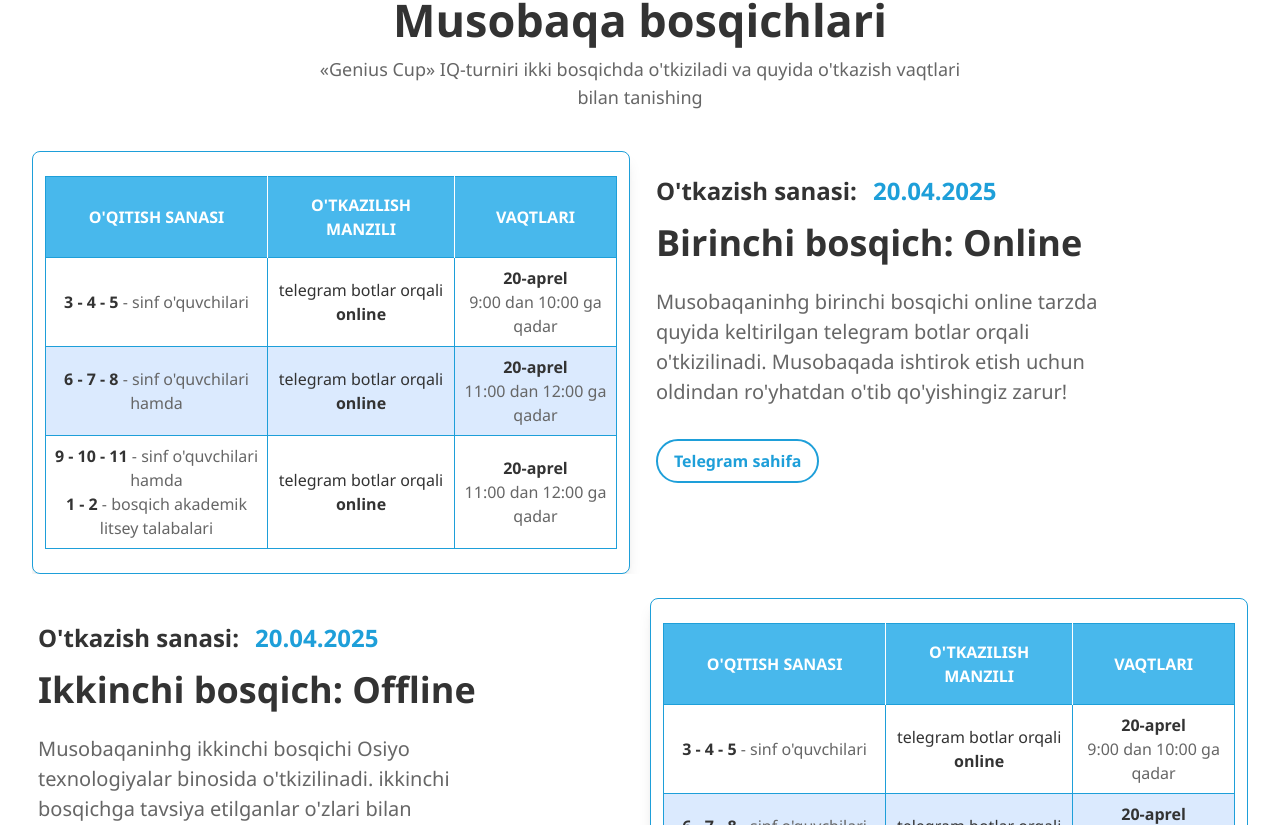
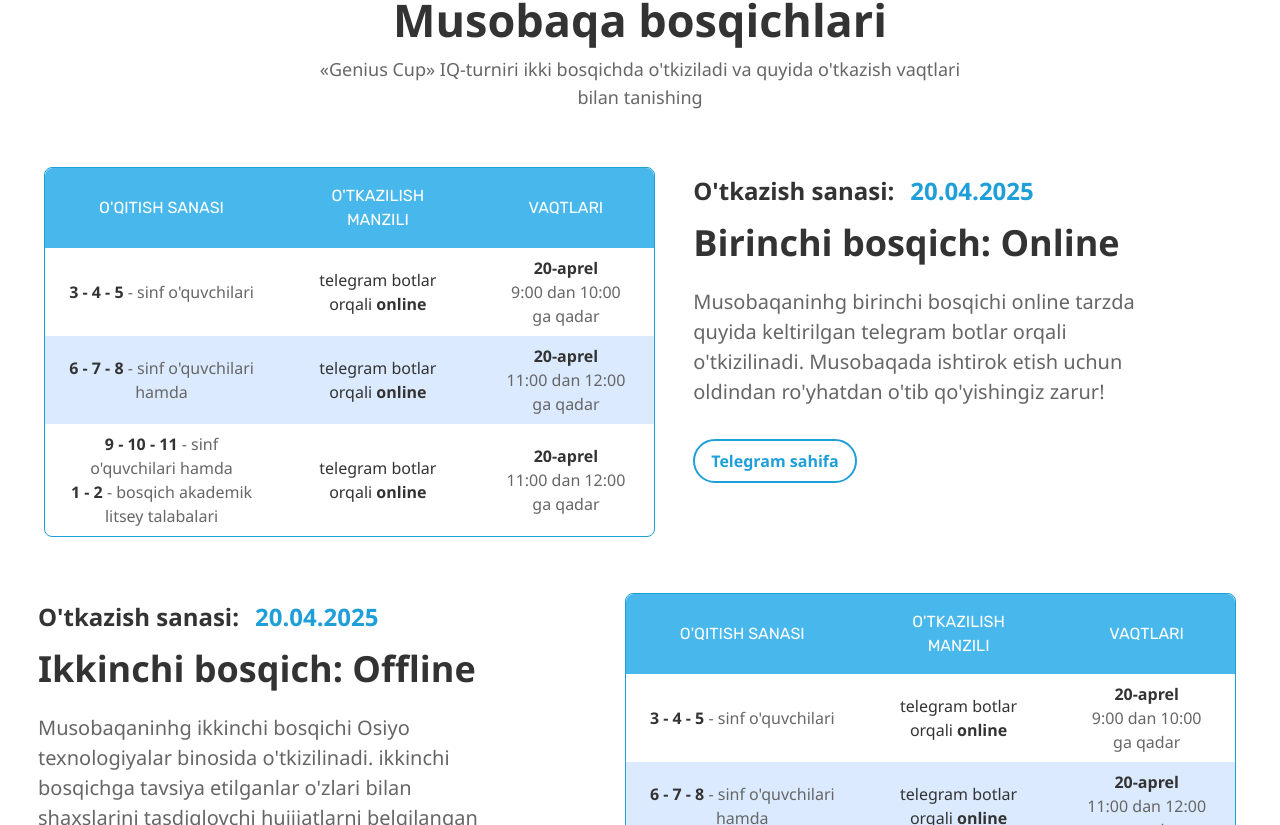
Before and after one commit to alienorar/Genius-Cup, a React (Vite) app: page / in a window 1280 px wide. Shown: the part 2155-2980 px from the top of the page. Built offline with nearby package versions, Linux system fonts and the light colour scheme.

Commit message:
breadcrumb added

```diff
--- a/src/modules/home/index.tsx
+++ b/src/modules/home/index.tsx
@@ -6,7 +6,7 @@
 import EventsCard from "../../assets/image_2025-03-06_15-45-23.png"
 import SwiperCarousel from "../../components/carousel";
 import { motion } from "framer-motion";
-import { FaUser} from "react-icons/fa";
+import { FaUser } from "react-icons/fa";
 import { useEffect, useState } from "react";
 import { Link } from "react-router-dom";
 import Hat from "../../assets/hat.png"
@@ -56,19 +56,19 @@
   const blogs = [
     {
       date: "May 15, 2019",
-      imageSrc:NewsCard,
+      imageSrc: NewsCard,
       title: "Highlight some of the fundraising",
       author: "James Smith",
     },
     {
       date: "Jun 20, 2019",
-      imageSrc:NewsCard,
+      imageSrc: NewsCard,
       title: "Charity Law & Regulation and Social Enterprise",
       author: "James Smith",
     },
     {
       date: "Aug 25, 2019",
-      imageSrc:NewsCard,
+      imageSrc: NewsCard,
       title: "Highlight some of the fundraising",
       author: "James Smith",
     },
@@ -235,36 +235,36 @@
                   } bg-white overflow-hidden`}
               >
                 {/* Image Section */}
-                <div className="w-full md:w-1/2">
+                <div className="w-full md:w-[690px]">
                   <div className="flex items-center justify-center ">
-                <div className="border  border-[#1E9FD9] bg-white shadow-lg rounded-lg overflow-hidden py-6 px-3">
+                    <div className=" bg-white rounded-lg overflow-hidden py-4 px-3">
                       {/* Table */}
-  <table className=" table-auto min-h-[40vh] rounded-lg">
+                    <div className="border border-[#1E9FD9] rounded-lg">
+                    <table className="table-fixed min-h-[40vh] rounded-lg">
                         {/* Header */}
                         <thead>
-      <tr className="bg-[#48b8ec] text-white text-center font-mono font-stretch-condensed font-semibold test-title border border-[#1E9FD9] rounded-lg ">
-        <th className="py-4 px-3 text-[16px] border-r border-white">O'QITISH SANASI</th>
-        <th className="py-4 px-3 text-[16px] border-r border-white">O'TKAZILISH MANZILI</th>
-        <th className="py-4 px-3 text-[16px]">VAQTLARI</th>
+                          <tr className="bg-[#48b8ec] text-white text-center font-mono font-stretch-condensed font-semibold test-title rounded-lg ">
+                            <th className="py-4 px-6 text-[16px]  font-[400] rounded-tl-lg  test-title border-white">O'QITISH SANASI</th>
+                            <th className="py-4 px-6 text-[16px]  test-title font-[400] border-white">O'TKAZILISH MANZILI</th>
+                            <th className="py-4 px-6 text-[16px] test-title rounded-tr-lg font-[400]">VAQTLARI</th>
                           </tr>
                         </thead>
                         {/* Body */}
-    <tbody className="rounded-lg">
+                        <tbody>
                           {table_data.map((row, index) => (
                             <tr
                               key={row.id}
-          className={`border border-[#1E9FD9] ${
-            index === 1 ? "bg-blue-100  hover:bg-blue-200 transition" : "bg-white  hover:bg-blue-100 transition"
+                              className={`${index === 1 ? "bg-blue-100  hover:bg-blue-200 transition" : "bg-transparent  hover:bg-blue-100 h-[50px] transition"
                                 }`}
                             >
-          <td className="py-2 px-2 text-[#333] text-[16px] border-r lowercase  border-[#1E9FD9]">
+                              <td className="py-2 px-6 text-[#333] text-[16px] lowercase  ">
                                 <span className="text-[#666]">{row.grade}</span>
                               </td>
-          <td className="py-2 px-2 text-[#333]  lowercase  text-[16px] border-r border-[#1E9FD9]">
+                              <td className="py-2 px-6 text-[#333]  lowercase  text-[16px]">
                                 {row.location}
                                 <span className="font-semibold text-[#333]">ONLINE</span>
                               </td>
-          <td className="py-2 px-2 text-[#666]   lowercase text-[16px]">
+                              <td className="py-2 px-6 text-[#666]   lowercase text-[16px]">
                                 <span className="font-bold text-[#333]">{row.date}</span> <br />
                                 {row.time}
                               </td>
@@ -272,6 +272,7 @@
                           ))}
                         </tbody>
                       </table>
+                    </div>
                     </div>
 
                   </div>
@@ -353,7 +354,7 @@
                   <Link to={"maqolalar"} className="mt-4 text-[22px] test-title font-semibold hover:text-[#1E9FD9] text-[#333]">{blog.title}</Link>
                   <div className="flex items-center gap-4 text-[15px] font-semibold text-[#666] mt-2">
                     <p className="flex items-center gap-1">
-                      <FaUser className=" text-[#1E9FD9] text-[19px]"/> {blog.author}
+                      <FaUser className=" text-[#1E9FD9] text-[19px]" /> {blog.author}
                     </p>
 
                   </div>
--- a/src/modules/maqolalar/index.tsx
+++ b/src/modules/maqolalar/index.tsx
@@ -1,16 +1,16 @@
 
 import { useState } from "react";
-import { FaFacebookF, FaTwitter, FaPinterestP, FaLinkedinIn, FaYCombinator, FaInstagram ,FaUser, FaComment} from "react-icons/fa";
+import { FaFacebookF, FaInstagram ,FaUser} from "react-icons/fa";
 import ArticleCard from "../../assets/article-card.png"
+import { FaTelegram } from "react-icons/fa6";
+import { Link } from "react-router-dom";
 
 const socialIcons = [
   { icon: <FaFacebookF />, link: "#" },
-  { icon: <FaTwitter />, link: "#" },
-  { icon: <FaPinterestP />, link: "#" },
-  { icon: <FaLinkedinIn />, link: "#" },
-  { icon: <FaYCombinator />, link: "#" },
   { icon: <FaInstagram />, link: "#" },
+  {icon: <FaTelegram/>, link:"https://t.me/Genius_cup_bot"},
 ];
+
 
 const posts = [
   {
@@ -19,7 +19,6 @@
     title: "This is How I Relax on Lazy Sundays",
     image: ArticleCard,
     author: "Alice Johnson",
-    comments: 12,
     content: "Lorem ipsum dolor sit amet,Lorem ipsum dosectetur adipisicing elit, sed do.Lorem ipsum dolor sit amet, con lorim ectetur Nulla fringilla purus at leo dignisntum accumsan leo vel tempor. Sit amet ukmi consectetur Nulla fringillat etur adipisicing elit at leo dignissim congue",
   },
   {
@@ -28,7 +27,6 @@
     title: "Going Shopping in New Dress & a Hat",
     image:ArticleCard,
     author: "Michael Roberts",
-    comments: 8,
     content: "ShoppiLorem ipsum dosectetur adipisicing elit, sed do.Lorem ipsum dolor sit amet, con lorim ectetur Nulla fringilla purus at leo dignisntum accumsan leo vel tempor. Sit amet ukmi consectetur Nulla fringillat etur adipisicing elit at leo dignissim congue",
   },
   {
@@ -37,8 +35,7 @@
     title: "How an Island Forms in River And Stones",
     image: ArticleCard,
     author: "James Smith",
-    comments: 20,
-    content: "Did you know thaLorem ipsum dosectetur adipisicing elit, sed do.Lorem ipsum dolor sit amet, con lorim ectetur Nulla fringilla purus at leo dignisntum accumsan leo vel tempor. Sit amet ukmi consectetur Nulla fringillat etur adipisicing elit at leo dignissim congue",
+    content: "Did you know thaLorem ipsum dosectetur adipisicing elit, sed do.Lorem  ipsum dolor sit amet, con lorim ectetur Nulla fringilla purus at leo dignisntum accumsan leo vel tempor. Sit amet ukmi consectetur Nulla fringillat etur adipisicing elit at leo dignissim congue lorieiutitueruiterityrytui"
   },
 ];
 
@@ -59,9 +56,16 @@
     <div className="article-banner h-[80vh]">
 
 </div>
-
+ <div>
+  <nav className="text-gray-500 text-sm flex items-center space-x-2 py-6  custom-container">
+      <span className="font-semibold text-gray-700"><Link to={"/"}> HOME</Link></span>
+      <span className="font-[800] ">{">"}</span>
+      <span className="text-[#1E9FD9]  font-semibold">OUR BLOG STYLE 4</span>
+    </nav>
+ </div>
     <div className="max-w-6xl mx-auto py-8 grid grid-cols-12 gap-6 my-[100px]  ">
       {/* Social Media Icons */}
+
       <div className="col-span-1 flex flex-col items-center space-y-3">
         <span className="text-gray-500 text-sm">🔗 45</span>
         {socialIcons.map((item, index) => (
@@ -91,23 +95,22 @@
           <div className="flex items-center text-[#666] text-sm mt-2 space-x-3">
             <FaUser className="text-[#1E9FD9]"/>
             <span>{selectedPost.author}</span>
-            <FaComment className="text-[#1E9FD9]"/>
-            <span>{selectedPost.comments}</span>
+
           </div>
           <p className="mt-4 text-[#666] lg:text-[17px] leading-relaxed">{selectedPost.content}</p>
         </div>
       </div>
 
       {/* Recent Posts */}
-      <div className="col-span-4">
-        <h3 className="font-bold text-lg mb-4">RECENT POSTS</h3>
+      <div className="col-span-4 bg-gray-100 py-[30px] px-[20px]">
+        <h3 className="font-bold text-lg mb-4 test-title">RECENT POSTS</h3>
         {posts.map((post, index) => (
           <div key={index} className="flex items-center space-x-3 mb-4 cursor-pointer hover:bg-gray-100 p-2 rounded-lg transition"
             onClick={() => handlePostClick(post)}>
             <img src={post.image} alt={post.title} className="w-[75px] h-[75px] object-cover rounded-md bg-gray-300" />
             <div>
-              <p className="text-gray-400 text-sm">{post.date}</p>
-              <p className="text-gray-800 font-medium">{post.title}</p>
+              <p className="text-[#666] text-sm">{post.date}</p>
+              <p className="text-[#333] font-bold text-[18px]">{post.title}</p>
             </div>
           </div>
         ))}
```
Lines whose indentation alone changed are shown as unchanged.
